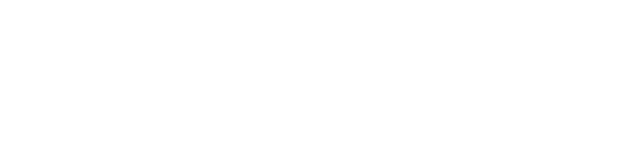
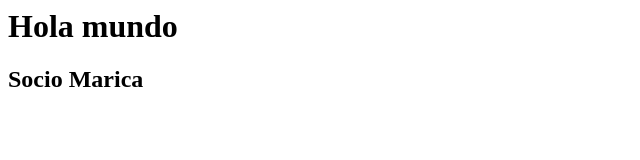
Before and after one commit to ingfede/Aplicativo, a plain HTML site: page index.html in a window 1280 px wide. Shown: the whole page, without its empty margins (0-640 px from the left). Drawn offline with Linux system fonts and the light colour scheme.

Commit message:
body
Cambios echos en el body

```diff
--- a/index.html
+++ b/index.html
@@ -1,5 +1,6 @@
 <html>
     <body>
-
+        <h1>Hola mundo</h1>
+        <h2>Socio Marica</h2>
     </body>
 </html>
```
